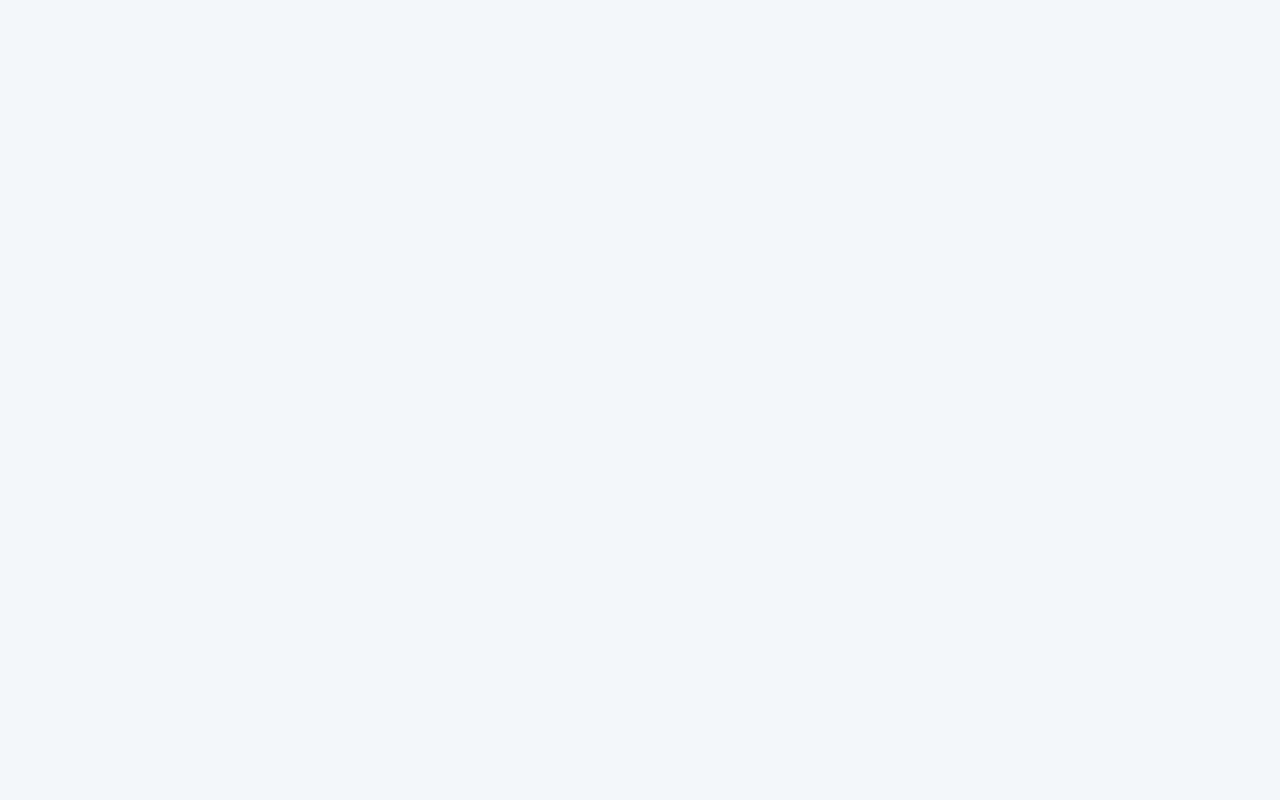
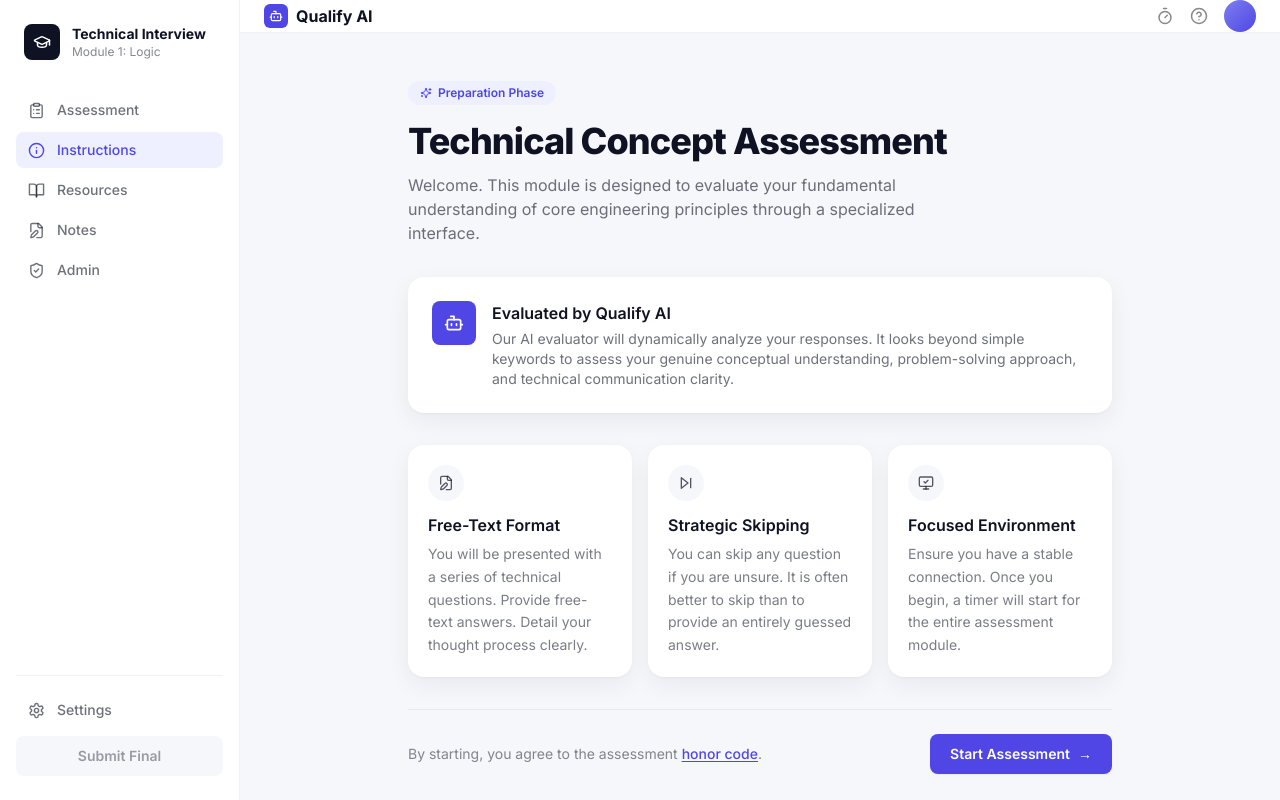
Before and after one commit to ShubhAgarwal-03/QEval, a React (Vite) app in the folder frontend/: page / in a window 1280 px wide. Built offline with nearby package versions, Linux system fonts and the light colour scheme; no server answers.

Commit message:
Debugging changes"

```diff
--- a/frontend/src/app.tsx
+++ b/frontend/src/app.tsx
@@ -2,5 +2,5 @@
 import Assessment from "./pages/assessment";
 
 export default function App() {
-  return <assessment />;
+  return <Assessment />;
 }
--- a/frontend/src/components/questionScreen.tsx
+++ b/frontend/src/components/questionScreen.tsx
@@ -1,8 +1,8 @@
 import { useState } from "react";
 import { SkipForward, XCircle } from "lucide-react";
-import ProgressHeader from "./ProgressHeader";
-import AnswerInput from "./AnswerInput";
-import EvaluationPanel from "./EvaluationPanel";
+import ProgressHeader from "./progressHeader";
+import AnswerInput from "./answerInput";
+import EvaluationPanel from "./evualtionPanel";
 import type { QuestionPublic, ProgressInfo } from "../types/assessment";
 
 type Phase = "answering" | "submitting" | "correct" | "incorrect";
--- a/frontend/src/pages/assessment.tsx
+++ b/frontend/src/pages/assessment.tsx
@@ -3,7 +3,7 @@
 import TopBar from "../components/topBar";
 import WelcomeScreen from "../components/welcomeScreen";
 import QuestionScreen from "../components/questionScreen";
-import CompletionScreen from "../components/completionScreen";
+import CompletionScreen from "../components//completionScreen";
 import AdminPanel from "../components/admin/adminPanel";
 import { assessmentApi } from "../api/assessmentApi";
 import type { QuestionPublic, ProgressInfo, SummaryResponse } from "../types/assessment";
```
